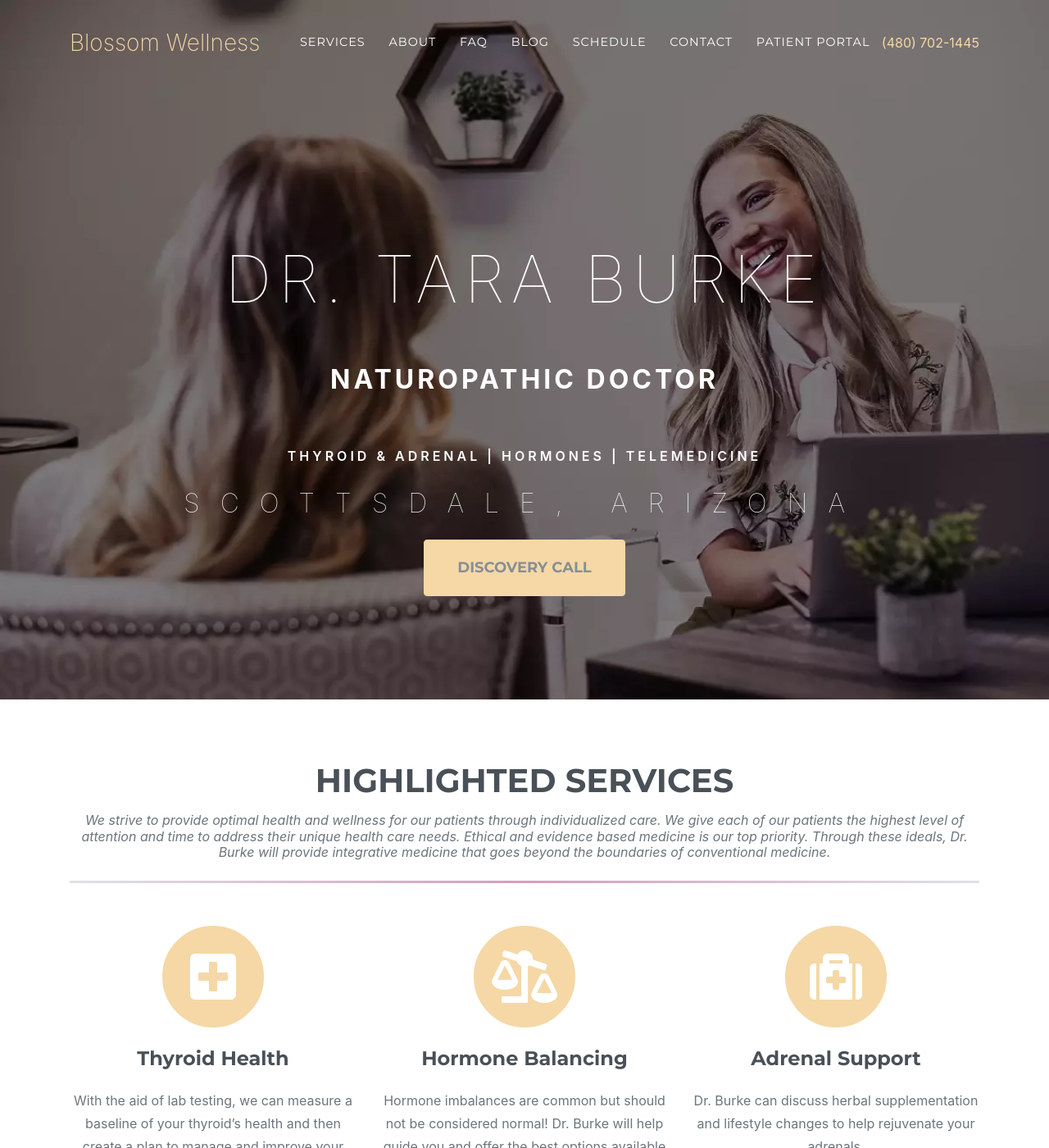
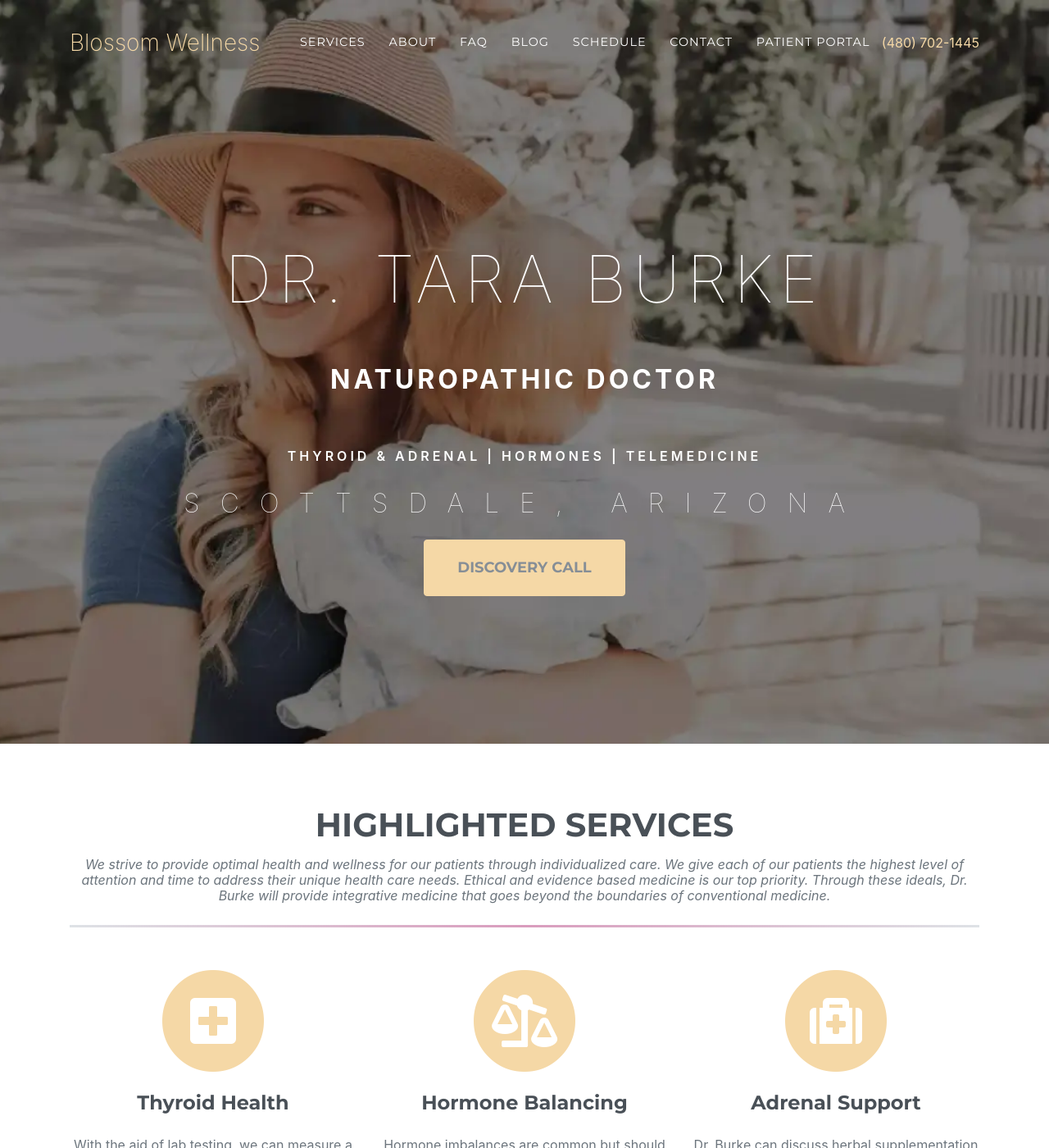
Before and after one commit to kburke8/drtaraburke, a Jekyll site: the page built from index.md, in a window 1280 px wide and 1400 px high. Shown: the whole window at 82% size. Built offline with Jekyll 4.4.1, drawn with Linux system fonts in a browser that asks for light colours; nearby versions of some CDN libraries; some web fonts are replaced; library files that are not in the unit come from our copies; a script that is not in the unit is left out.

Commit message:
carousel completed

```diff
--- a/_includes/head.html
+++ b/_includes/head.html
@@ -58,7 +58,7 @@
   <noscript><link rel="stylesheet" href="https://fonts.googleapis.com/css?family=Roboto+Slab:400,100,300,700&display=swap"></noscript>
 
 {% if page.layout == "home" %}
-<link rel="preload" href="{{site.baseurl}}/assets/img/header-bg.webp" as="image" type="image/webp">
+<link rel="preload" href="{{site.baseurl}}/assets/img/header-bg-1.webp" as="image" type="image/webp">
 <link rel="preload" href="{{site.baseurl}}/assets/css/webfonts/fa-brands-400.woff2" as="font" type="font/woff2" crossorigin>
 <link rel="preload" href="{{site.baseurl}}/assets/css/webfonts/fa-solid-900.woff2" as="font" type="font/woff2" crossorigin>
 <link rel="preload" href="{{site.baseurl}}/assets/css/webfonts/fa-regular-400.woff2" as="font" type="font/woff2" crossorigin>
--- a/_includes/navheader.html
+++ b/_includes/navheader.html
@@ -37,22 +37,22 @@
 
   <!-- Header -->
   <header class="masthead">
-    <div id="carouselSlides" class="carousel slide carousel-fade" data-ride="carousel" data-wrap="false">
+    <div id="carouselSlides" class="carousel slide" data-ride="carousel" data-wrap="false" pause="false">
       <div class="carousel-inner">
-        <div class="carousel-item active" data-interval="750">
-            <img src="assets\img\site-header-bg-1.webp" class="morpheus-den-gradient d-block w-100" alt="...">
+        <div class="carousel-item active" data-interval="2500">
+            <img src="assets\img\site-header-bg-1.webp" class="d-block w-100 height-907" style="object-position: right;" alt="Dr. Tara Burke, NMD">
             <div class="carousel-caption">
               {% include header-text.html %}
             </div>
         </div>
         <div class="carousel-item" data-interval="7500">
-          <img src="assets\img\site-header-bg-2.webp" style="linear-gradient(0,0,0,.7)" class="d-block w-100 morpheus-den-gradient" alt="...">
+          <img src="assets\img\site-header-bg-2.webp" style="object-position: 25% 50%;" class="d-block w-100 height-907" alt="Naturopathic Doctor">
           <div class="carousel-caption">
             {% include header-text.html %}
           </div>
         </div>
         <div class="carousel-item" data-interval="7500">
-          <img src="assets\img\site-header-bg-3.webp" class="d-block w-100" alt="...">
+          <img src="assets\img\site-header-bg-3.webp" class="d-block w-100 height-907">
           <div class="carousel-caption">
             {% include header-text.html %}
           </div>
--- a/_sass/layout/_masthead.scss
+++ b/_sass/layout/_masthead.scss
@@ -10,12 +10,18 @@
   .carousel-caption{
     bottom: none;
     top: 5%;
+    right: 0%;
+    left: 0%;
+  }
+  .height-907{
+    height: 585.75px;
+    object-fit: cover;
   }
   .intro-text {
-    padding-top: 150px;
+    padding-top: 100px;
     padding-bottom: 100px;
     .intro-lead-in {
-      font-size: 2em;
+      font-size: 1.5em;
       font-weight: 100;
       line-height: 40px;
       margin-bottom: 25px;
@@ -59,6 +65,10 @@
       bottom: none;
       top: 0%;
     }
+    .height-907{
+      height: 907px;
+      object-fit: cover;
+    }
     .intro-text {
       padding-top: 250px;
       padding-bottom: 200px;
```
Also changed, not shown: assets/img/header-bg-old.webp (deleted), assets/img/site-header-bg-2.webp.
